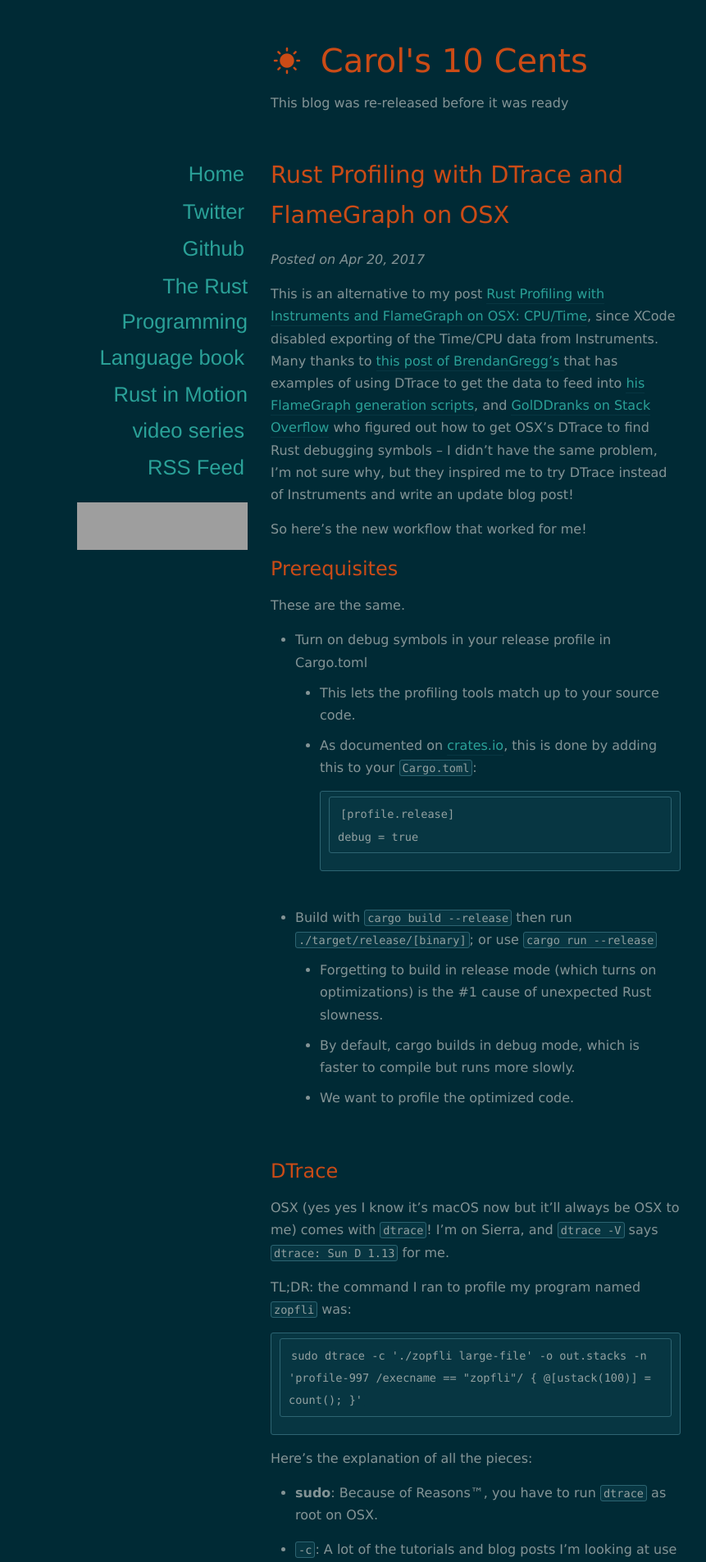
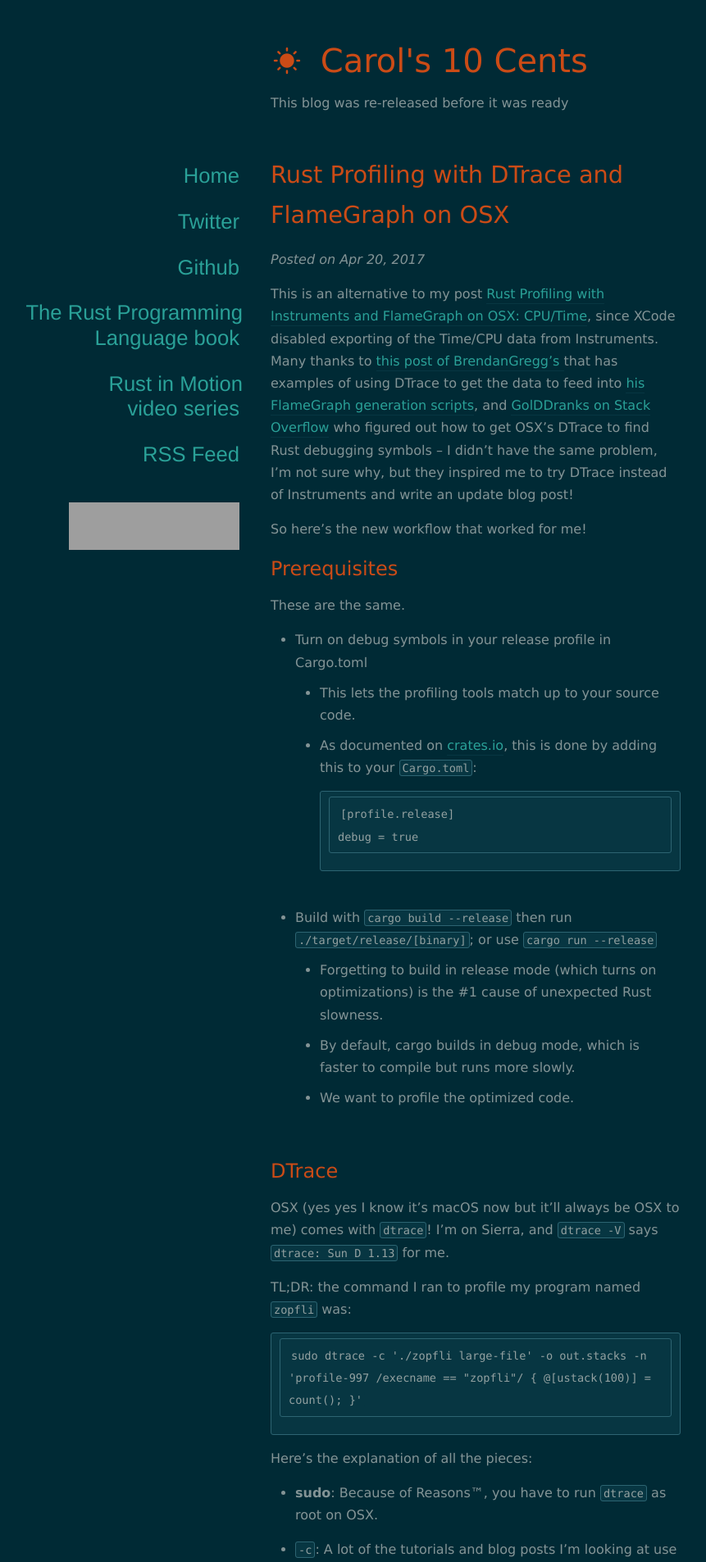
Before and after one commit to carols10cents/carol-nichols.com, a Jekyll site: the page built from index.html, in a window 1280 px wide. Shown: the top 1906 px of the page at 82% size, without its empty margins (60-921 px from the left). Built offline with Jekyll 4.4.1, drawn with Linux system fonts in a browser that asks for light colours; nearby versions of some CDN libraries; the list of posts is cut into pages by our own code; grey boxes are pictures that could not be loaded.

Commit message:
Adjust sidebar

```diff
--- a/_layouts/default.html
+++ b/_layouts/default.html
@@ -37,7 +37,7 @@
           <li><a href="http://twitter.com/carols10cents">Twitter</a></li>
           <li><a href="http://github.com/carols10cents">Github</a></li>
           <li><a href="https://www.nostarch.com/rust">The Rust Programming Language book</a></li>
-          <li><a href="https://www.manning.com/livevideo/rust-in-motion?a_aid=cnichols&a_bid=6a993c2e">Rust in Motion video series</a></li>
+          <li><a href="https://www.manning.com/livevideo/rust-in-motion?a_aid=cnichols&a_bid=6a993c2e">Rust in Motion<br />video series</a></li>
           <li><a href="/feed.xml">RSS Feed</a></li>
         </ul>
       </nav>
--- a/assets/css/style.css
+++ b/assets/css/style.css
@@ -142,14 +142,15 @@
 #sidebar {
 	position: absolute;
 	text-align: right;
-	width: 212px;
+	width: 303px;
 	top: 0;
-	left: -240px;
+	left: -337px;
 }
 
 #sidebar li {
 	list-style: none;
-	margin: 2px 0;
+	margin: 10px 0 25px;
+    line-height: 1.2;
 }
 
 #sidebar a {
```
